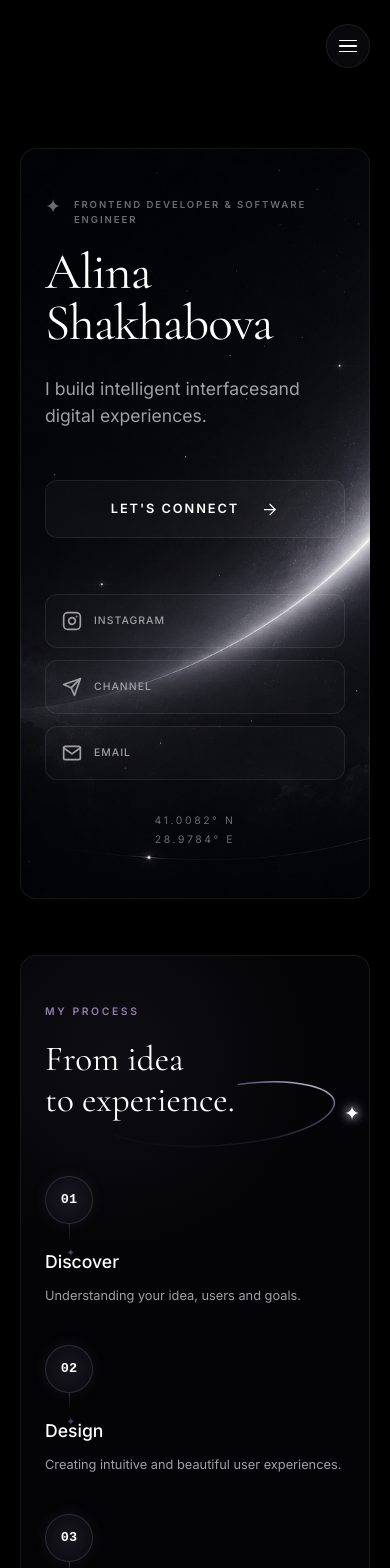
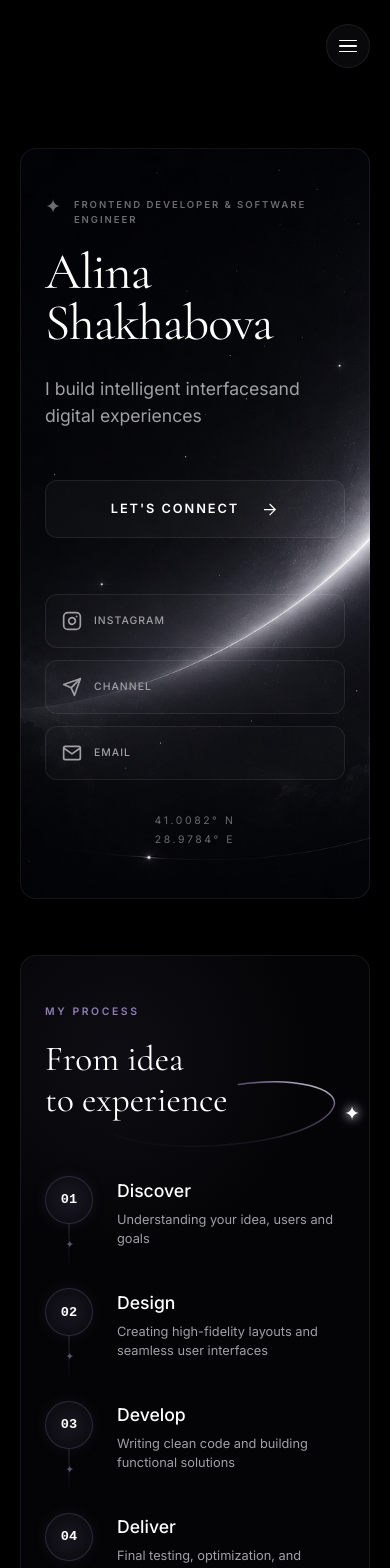
Before and after one commit to shakhabova/alinable.space, an Angular app: page / in a window 390 px wide. Shown: the top 1568 px of the page. Built offline with nearby package versions, Linux system fonts and the light colour scheme.

Commit message:
feat: update text content and improve styling across portfolio components

```diff
--- a/src/app/app.html
+++ b/src/app/app.html
@@ -30,7 +30,7 @@
     <div class="footer-left">
       <span class="quote-mark">“</span>
       <div class="quote-container">
-        <p class="quote-text">{{ lang.t('Building products that feel human.', 'Создаю продукты, которые чувствуются человечными.') }}</p>
+        <p class="quote-text">{{ lang.t('Building products that feel human', 'Создаю продукты, в которых чувствуется человек') }}</p>
         <p class="quote-sub">{{ lang.t('WITH PURPOSE AND INTENTION.', 'С ЦЕЛЬЮ И НАМЕРЕНИЕМ.') }}</p>
       </div>
     </div>
--- a/src/app/components/contact/contact.html
+++ b/src/app/components/contact/contact.html
@@ -11,13 +11,13 @@
         <span class="star animate-pulse-star">✦</span>
         <p>{{ lang.t("LET'S CONNECT", 'СВЯЗАТЬСЯ') }}</p>
       </div>
-      <h1 class="title">{{ lang.t('Let\'s create', 'Давайте создадим') }}<br class="desktop-only">{{ lang.t('something ', 'что-то ') }}<em>{{ lang.t('meaningful.', 'значимое.') }}</em></h1>
-      <p class="description">{{ lang.t('I\'m open to collaborations, creative projects, and opportunities to build thoughtful digital experiences.', 'Я открыта к сотрудничеству, творческим проектам и возможностям создавать продуманные цифровые продукты.') }}</p>
+      <h1 class="title">{{ lang.t('Let\'s create', 'Давайте создадим') }}<br class="desktop-only">{{ lang.t('something ', 'что-то ') }}<em>{{ lang.t('meaningful', 'значимое') }}</em></h1>
+      <p class="description">{{ lang.t('I\'m open to collaborations, creative projects, and opportunities to build thoughtful digital experiences', 'Я открыта к сотрудничеству, творческим проектам и возможностям создавать продуманные цифровые продукты') }}</p>
     </div>
 
     <div class="contact-grid">
       <!-- Telegram Card -->
-      <a href="https://t.me/tthisalina" class="contact-grid-card glass-panel">
+      <a href="https://t.me/alinable" class="contact-grid-card glass-panel">
         <div class="icon-wrapper">
           <svg xmlns="http://www.w3.org/2000/svg" width="24" height="24" viewBox="0 0 24 24" fill="none"
             stroke="currentColor" stroke-width="1.5" stroke-linecap="round" stroke-linejoin="round">
@@ -26,7 +26,7 @@
           </svg>
         </div>
         <h3>Telegram</h3>
-        <p>@tthisalina</p>
+        <p>@alinable</p>
         <span class="action-text">{{ lang.t('SEND MESSAGE ➔', 'НАПИСАТЬ СООБЩЕНИЕ ➔') }}</span>
       </a>
 
--- a/src/app/components/home/home.css
+++ b/src/app/components/home/home.css
@@ -258,21 +258,55 @@
     gap: 2.5rem;
   }
 
+  .process-step {
+    display: flex;
+    flex-direction: row;
+    align-items: flex-start;
+    gap: 1.5rem;
+    width: 100%;
+    position: relative;
+    text-align: left;
+  }
+
   .step-circle-wrapper {
-    width: auto;
+    width: 56px;
+    height: 56px;
+    flex-shrink: 0;
+    margin-bottom: 0;
+    position: relative;
+    display: flex;
+    justify-content: center;
+    align-items: center;
+  }
+
+  .step-content {
+    display: flex;
+    flex-direction: column;
+    align-items: flex-start;
+    justify-content: center;
+    min-height: 56px;
+    padding-top: 0.15rem;
+  }
+
+  .step-title {
+    margin-bottom: 0.3rem;
   }
 
   /* Vertical Connector Line on Mobile */
   .step-connector {
-    left: 28px;
-    right: auto;
+    position: absolute;
+    left: 50%;
+    transform: translateX(-50%);
     top: 56px;
     bottom: -2.5rem;
-    height: calc(2.5rem + 1px);
+    height: auto;
     width: 1px;
+    display: flex;
     flex-direction: column;
-    transform: none;
+    align-items: center;
     justify-content: center;
+    z-index: 1;
+    pointer-events: none;
   }
 
   .connector-line {
@@ -282,8 +316,12 @@
   }
 
   .connector-star {
-    margin: 0.3rem 0;
-    transform: rotate(90deg);
+    position: absolute;
+    top: 50%;
+    transform: translateY(-50%) rotate(90deg);
+    margin: 0;
+    color: rgba(144, 126, 181, 0.6);
+    font-size: 0.65rem;
   }
 }
 
@@ -301,16 +339,24 @@
     margin-bottom: 3.5rem;
   }
 
+  .step-circle-wrapper {
+    width: 48px;
+    height: 48px;
+  }
+
   .step-circle {
     width: 48px;
     height: 48px;
     font-size: 0.85rem;
   }
 
+  .step-content {
+    min-height: 48px;
+    padding-top: 0.05rem;
+  }
+
   .step-connector {
-    left: 24px;
     top: 48px;
     bottom: -2.5rem;
-    height: calc(2.5rem + 1px);
   }
 }
--- a/src/app/components/home/home.html
+++ b/src/app/components/home/home.html
@@ -9,7 +9,7 @@
     <div class="process-left">
         <div class="process-subtitle">{{ lang.t('MY PROCESS', 'МОЙ ПРОЦЕСС') }}</div>
         <h2 class="process-title">
-            {{ lang.t('From idea', 'От идеи') }}<br>{{ lang.t('to experience.', 'до воплощения.') }}
+            {{ lang.t('From idea', 'От идеи') }}<br>{{ lang.t('to experience', 'до воплощения') }}
             <span class="swoosh-container">
                 <svg class="swoosh-svg" viewBox="0 0 300 100" fill="none">
                     <path d="M10 80 C 85 110, 260 90, 275 45 C 280 25, 230 10, 160 20" stroke="url(#swoosh-gradient)"
@@ -38,8 +38,10 @@
                     <span class="connector-star">✦</span>
                 </div>
             </div>
-            <h3 class="step-title">{{ lang.t('Discover', 'Исследование') }}</h3>
-            <p class="step-desc">{{ lang.t('Understanding your idea, users and goals.', 'Понимание вашей идеи, пользователей и целей.') }}</p>
+            <div class="step-content">
+                <h3 class="step-title">{{ lang.t('Discover', 'Исследование') }}</h3>
+                <p class="step-desc">{{ lang.t('Understanding your idea, users and goals', 'Понимание вашей идеи, пользователей и целей') }}</p>
+            </div>
         </div>
 
         <!-- Step 2 -->
@@ -51,8 +53,10 @@
                     <span class="connector-star">✦</span>
                 </div>
             </div>
-            <h3 class="step-title">{{ lang.t('Design', 'Проектирование') }}</h3>
-            <p class="step-desc">{{ lang.t('Creating intuitive and beautiful user experiences.', 'Создание интуитивных и красивых интерфейсов.') }}</p>
+            <div class="step-content">
+                <h3 class="step-title">{{ lang.t('Design', 'Проектирование') }}</h3>
+                <p class="step-desc">{{ lang.t('Creating high-fidelity layouts and seamless user interfaces', 'Создание эстетичной визуальной концепции и интуитивного UX') }}</p>
+            </div>
         </div>
 
         <!-- Step 3 -->
@@ -64,8 +68,10 @@
                     <span class="connector-star">✦</span>
                 </div>
             </div>
-            <h3 class="step-title">{{ lang.t('Develop', 'Разработка') }}</h3>
-            <p class="step-desc">{{ lang.t('Writing clean code and building functional solutions.', 'Написание чистого кода и создание функциональных решений.') }}</p>
+            <div class="step-content">
+                <h3 class="step-title">{{ lang.t('Develop', 'Разработка') }}</h3>
+                <p class="step-desc">{{ lang.t('Writing clean code and building functional solutions', 'Написание чистого кода и создание функциональных решений') }}</p>
+            </div>
         </div>
 
         <!-- Step 4 -->
@@ -73,8 +79,10 @@
             <div class="step-circle-wrapper">
                 <div class="step-circle">04</div>
             </div>
-            <h3 class="step-title">{{ lang.t('Deliver', 'Запуск') }}</h3>
-            <p class="step-desc">{{ lang.t('Testing, optimizing and launching with care.', 'Тестирование, оптимизация и бережный запуск.') }}</p>
+            <div class="step-content">
+                <h3 class="step-title">{{ lang.t('Deliver', 'Запуск') }}</h3>
+                <p class="step-desc">{{ lang.t('Final testing, optimization, and seamless deployment', 'Финальное тестирование, оптимизация и успешный релиз') }}</p>
+            </div>
         </div>
     </div>
 </div>
--- a/src/app/components/portfolio/portfolio.html
+++ b/src/app/components/portfolio/portfolio.html
@@ -9,8 +9,8 @@
       <span class="star animate-pulse-star">✦</span>
       <p>{{ lang.t('SELECTED WORKS', 'ИЗБРАННЫЕ РАБОТЫ') }}</p>
     </div>
-    <h1 class="title">{{ lang.t('Crafted with', 'Создано с') }}<br class="desktop-only">{{ lang.t('precision & ', 'точностью & ') }}<em>{{ lang.t('passion.', 'страстью.') }}</em></h1>
-    <p class="description">{{ lang.t('A curated selection of responsive platforms, fintech websites, and decentralized interfaces.', 'Курируемая подборка адаптивных платформ, финтех-сайтов и децентрализованных интерфейсов.') }}
+    <h1 class="title">{{ lang.t('FINTECH EXPERIENCE ', 'ОПЫТ В FINTECH') }}<br class="desktop-only"></h1>
+    <p class="description">{{ lang.t('A selection of fintech platforms, crypto interfaces, and responsive web products I’ve worked on — combining frontend development, product thinking, and attention to user experience.', 'Подборка fintech-платформ, crypto-интерфейсов и адаптивных web-продуктов, над которыми я работала, объединяя frontend-разработку, продуктовый подход и внимание к пользовательскому опыту.') }}
     </p>
   </div>
 
--- a/src/app/components/portfolio/portfolio.ts
+++ b/src/app/components/portfolio/portfolio.ts
@@ -27,8 +27,8 @@ export class Portfolio {
       title: 'Coinforge',
       subtitle: 'Crypto platform website / Frontend development',
       subtitleRu: 'Криптоплатформа / Фронтенд-разработка',
-      description: 'An immersive and clean landing page for a cutting-edge cryptocurrency exchange, optimized for high conversion and responsive data tables.',
-      descriptionRu: 'Лендинг для передовой криптовалютной биржи с адаптивными интерактивными таблицами данных.',
+      description: 'A modern crypto wallet platform for fast and secure digital asset transfers, with a clean interface, responsive layouts, and user-friendly transaction flow.',
+      descriptionRu: 'Современная криптоплатформа с криптокошельками для быстрых и безопасных переводов цифровых активов, чистым интерфейсом и адаптивной версткой.',
       tags: ['Crypto', 'Frontend development', 'Responsive UI'],
       tagsRu: ['Крипта', 'Фронтенд-разработка', 'Отзывчивый UI'],
       themeClass: 'theme-coinforge',
--- a/src/app/components/profile-header/profile-header.html
+++ b/src/app/components/profile-header/profile-header.html
@@ -1,11 +1,11 @@
 <header class="profile-header animate-fade-in delay-100">
   <div class="subtitle">
     <span class="star">✦</span>
-    <p>{{ lang.t('FRONTEND DEVELOPER', 'ФРОНТЕНД-РАЗРАБОТЧИК') }}<br class="desktop-only"> & {{ lang.t('SOFTWARE ENGINEER', 'ИНЖЕНЕР-ПРОГРАММИСТ') }}</p>
+    <p>{{ lang.t('FRONTEND DEVELOPER', 'ФРОНТЕНД-РАЗРАБОТЧИК') }}<br class="desktop-only"> & {{ lang.t('SOFTWARE ENGINEER', 'SOFTWARE ENGINEER') }}</p>
   </div>
   <h1 class="name">{{ lang.t('Alina Shakhabova', 'Алина Шахабова') }}</h1>
   <p class="bio">
-    {{ lang.t('I build intelligent interfaces', 'Я создаю интеллектуальные интерфейсы') }}<br class="desktop-only">{{ lang.t('and digital experiences.', 'и цифровые продукты.') }}
+    {{ lang.t('I build intelligent interfaces', 'Создаю продуманные интерфейсы') }}<br class="desktop-only">{{ lang.t('and digital experiences', 'и цифровые продукты') }}
   </p>
   <a routerLink="/contact" class="connect-link">
     {{ lang.t("LET'S CONNECT", 'СВЯЗАТЬСЯ') }} <svg width="20" height="20" viewBox="0 0 24 24" fill="none" stroke="currentColor" stroke-width="1.5">
--- a/src/app/components/projects-showcase/projects-showcase.css
+++ b/src/app/components/projects-showcase/projects-showcase.css
@@ -191,8 +191,12 @@
   }
 
   .project-info {
-    max-width: 100%;
     gap: 0.8rem;
+  }
+
+  .coming-soon-badge {
+    margin-bottom: 0.3rem;
+    /* Lift it higher above the title by replacing negative margin */
   }
 
   .project-info h3 {
@@ -207,7 +211,8 @@
     background: linear-gradient(to top, rgba(5, 5, 7, 0.98) 0%, rgba(5, 5, 7, 0.75) 65%, rgba(5, 5, 7, 0.1) 100%);
   }
 
-  .tech-tag, .tech-icon {
+  .tech-tag,
+  .tech-icon {
     font-size: 0.65rem;
     padding: 0.35rem 0.7rem;
   }
--- a/src/app/components/projects-showcase/projects-showcase.html
+++ b/src/app/components/projects-showcase/projects-showcase.html
@@ -10,8 +10,8 @@
     <a href="https://t.me/myramadan_tracker_bot" class="project-card">
       <div class="project-bg ramadan-bg"></div>
       <div class="project-info">
-        <h3>{{ lang.t('Ramadan', 'Рамадан') }}<br class="desktop-only">{{ lang.t('Tracker Bot', 'Трекер Бот') }}</h3>
-        <p>{{ lang.t('A Telegram bot to track habits, azkars, and prayers during Ramadan. Integrated with external APIs.', 'Телеграм-бот для отслеживания привычек, азкаров и молитв в Рамадан. Интегрирован с внешними API.') }}</p>
+        <h3>{{ lang.t('Ramadan ', 'Рамадан ') }}<br class="desktop-only">{{ lang.t('Tracker Bot', 'Трекер Бот') }}</h3>
+        <p>{{ lang.t('A Telegram bot to track habits, azkars, and prayers. Integrated with external APIs.', 'Телеграм-бот для отслеживания привычек, азкаров и молитв в Рамадан. Интегрирован с внешними API.') }}</p>
         <div class="tags">
           <span class="tech-tag glass-panel">TypeScript</span>
           <span class="tech-tag glass-panel">Node.js</span>
@@ -29,7 +29,7 @@
       <div class="project-bg dua-bg"></div>
       <div class="project-info">
         <span class="coming-soon-badge">{{ lang.t('Coming Soon', 'Скоро') }}</span>
-        <h3>{{ lang.t('Dua Journal', 'Дневник Дуа') }}<br class="desktop-only">{{ lang.t('App', 'Приложение') }}</h3>
+        <h3>{{ lang.t('Dua Journal ', 'Дневник Дуа ') }}<br class="desktop-only">{{ lang.t('App', 'Приложение') }}</h3>
         <p>{{ lang.t('An application for saving and sharing beautifully styled Du\'a cards with customized UX/UI', 'Приложение для сохранения и публикации красивых карточек Дуа с индивидуальным UX/UI') }}</p>
         <div class="tags">
           <span class="tech-tag glass-panel">Angular</span>
```
Also changed, not shown: src/app/components/portfolio/portfolio.css (+121 -43 lines).
